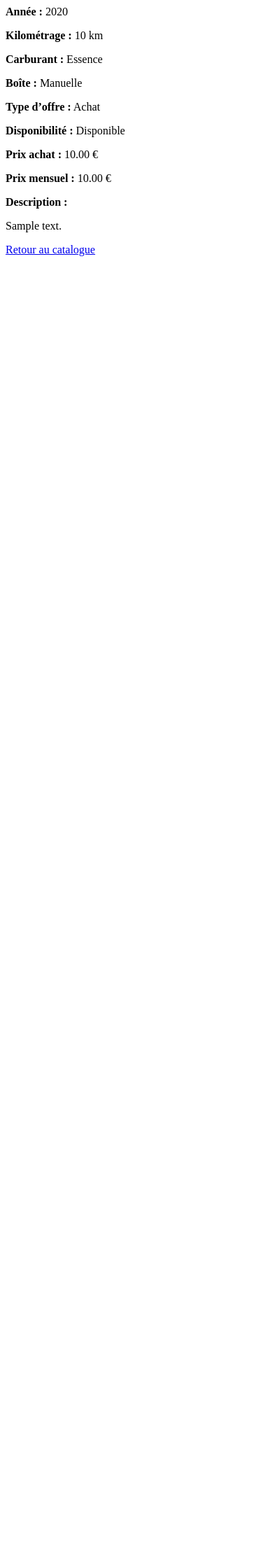
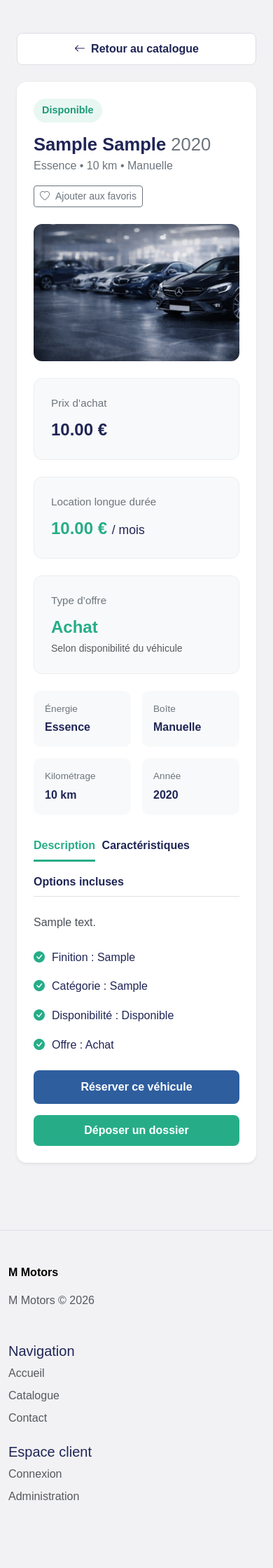
Before and after one commit to Ysaeka/M-Motors, a Django app: page /catalog/1/ in a window 390 px wide. Shown: the part 174-2414 px from the top of the page at 70% size. Before the commit the page ends 540 px from the top, so only its background shows below. Run offline with Django 5.2, Linux system fonts and the light colour scheme; tables that the repository leaves empty hold one stand-in row (values such as "Sample post").

Commit message:
feat: integrate vehicle detail front

```diff
--- a/catalog/templates/catalog/vehicle_detail.html
+++ b/catalog/templates/catalog/vehicle_detail.html
@@ -1,33 +1,175 @@
-<!DOCTYPE html>
-<html lang="fr">
-<head>
-    <meta charset="UTF-8" />
-    <meta name="viewport" content="width=device-width, initial-scale=1" />
-    <title>Détail véhicule</title>
-</head>
-<body>
-    <h1>{{ vehicle.brand }} {{ vehicle.model }}</h1>
+{% extends "base.html" %}
+{% load static %}
 
-    <p><strong>Référence :</strong> {{ vehicle.reference }}</p>
-    <p><strong>Finition :</strong> {{ vehicle.trim|default:"Non renseignée" }}</p>
-    <p><strong>Catégorie :</strong> {{ vehicle.category|default:"Non renseignée" }}</p>
-    <p><strong>Année :</strong> {{ vehicle.year }}</p>
-    <p><strong>Kilométrage :</strong> {{ vehicle.mileage }} km</p>
-    <p><strong>Carburant :</strong> {{ vehicle.get_fuel_type_display }}</p>
-    <p><strong>Boîte :</strong> {{ vehicle.get_gearbox_display }}</p>
-    <p><strong>Type d’offre :</strong> {{ vehicle.get_offer_type_display }}</p>
-    <p><strong>Disponibilité :</strong> {{ vehicle.get_availability_status_display }}</p>
+{% block title %}{{ vehicle.brand }} {{ vehicle.model }} - M Motors{% endblock %}
 
-    {% if vehicle.price_sale %}
-        <p><strong>Prix achat :</strong> {{ vehicle.price_sale }} €</p>
-    {% endif %}
+{% block content %}
+<section class="catalog-hero">
+  <div class="container-fluid px-4 px-lg-5">
+    <h1 class="catalog-hero-title mb-0">Détail du véhicule</h1>
+  </div>
+</section>
 
-    {% if vehicle.price_monthly %}
-        <p><strong>Prix mensuel :</strong> {{ vehicle.price_monthly }} €</p>
-    {% endif %}
+<section class="py-5">
+  <div class="container-fluid px-4 px-lg-5">
+    <div class="mb-4">
+      <a href="{% url 'vehicle_list' %}" class="btn btn-back">
+        <i class="bi bi-arrow-left me-2"></i>Retour au catalogue
+      </a>
+    </div>
 
-    <p><strong>Description :</strong><br>{{ vehicle.description|linebreaks }}</p>
+    <div class="vehicle-detail-card card border-0 shadow-sm">
+      <div class="card-body p-4 p-lg-5">
 
-    <p><a href="/catalog/">Retour au catalogue</a></p>
-</body>
-</html>
+        <div class="d-flex justify-content-between align-items-start flex-wrap gap-3 mb-4">
+          <div>
+            <span class="vehicle-badge">
+              {{ vehicle.get_availability_status_display }}
+            </span>
+
+            <h2 class="vehicle-detail-title mt-3 mb-1">
+              {{ vehicle.brand }} {{ vehicle.model }} <span>{{ vehicle.year }}</span>
+            </h2>
+
+            <p class="vehicle-list-meta mb-0">
+              {{ vehicle.get_fuel_type_display }} • {{ vehicle.mileage }} km • {{ vehicle.get_gearbox_display }}
+            </p>
+
+            {% if request.user.is_staff %}
+              <p class="text-muted mt-2 mb-0">
+                Référence : {{ vehicle.reference }}
+              </p>
+            {% endif %}
+          </div>
+
+          <button class="btn btn-outline-secondary btn-sm" type="button">
+            <i class="bi bi-heart me-2"></i>Ajouter aux favoris
+          </button>
+        </div>
+
+        <div class="vehicle-detail-image-wrapper mb-4">
+          <img
+            src="{% static 'img/concession.png' %}"
+            alt="{{ vehicle.brand }} {{ vehicle.model }}"
+            class="vehicle-detail-image img-fluid w-100"
+          />
+        </div>
+
+        <div class="row g-4 mb-4">
+          {% if vehicle.price_sale %}
+            <div class="col-md-4">
+              <div class="price-box h-100">
+                <p class="price-label mb-2">Prix d’achat</p>
+                <p class="price-value mb-0">{{ vehicle.price_sale }} €</p>
+              </div>
+            </div>
+          {% endif %}
+
+          {% if vehicle.price_monthly %}
+            <div class="col-md-4">
+              <div class="price-box h-100">
+                <p class="price-label mb-2">Location longue durée</p>
+                <p class="rent-value mb-0">{{ vehicle.price_monthly }} € <span>/ mois</span></p>
+              </div>
+            </div>
+          {% endif %}
+
+          <div class="col-md-4">
+            <div class="price-box h-100">
+              <p class="price-label mb-2">Type d’offre</p>
+              <p class="rent-value mb-0">{{ vehicle.get_offer_type_display }}</p>
+              <small class="text-muted">Selon disponibilité du véhicule</small>
+            </div>
+          </div>
+        </div>
+
+        <div class="vehicle-quick-info mb-4">
+          <div class="row g-3">
+            <div class="col-md-3 col-6">
+              <div class="quick-info-item">
+                <span class="quick-info-label">Énergie</span>
+                <span class="quick-info-value">{{ vehicle.get_fuel_type_display }}</span>
+              </div>
+            </div>
+
+            <div class="col-md-3 col-6">
+              <div class="quick-info-item">
+                <span class="quick-info-label">Boîte</span>
+                <span class="quick-info-value">{{ vehicle.get_gearbox_display }}</span>
+              </div>
+            </div>
+
+            <div class="col-md-3 col-6">
+              <div class="quick-info-item">
+                <span class="quick-info-label">Kilométrage</span>
+                <span class="quick-info-value">{{ vehicle.mileage }} km</span>
+              </div>
+            </div>
+
+            <div class="col-md-3 col-6">
+              <div class="quick-info-item">
+                <span class="quick-info-label">Année</span>
+                <span class="quick-info-value">{{ vehicle.year }}</span>
+              </div>
+            </div>
+          </div>
+        </div>
+
+        <ul class="nav vehicle-detail-tabs mb-4">
+          <li class="nav-item">
+            <button class="nav-link active" type="button">Description</button>
+          </li>
+          <li class="nav-item">
+            <button class="nav-link" type="button">Caractéristiques</button>
+          </li>
+          <li class="nav-item">
+            <button class="nav-link" type="button">Options incluses</button>
+          </li>
+        </ul>
+
+        <div class="vehicle-detail-content mb-4">
+          <div class="mb-4">
+            {{ vehicle.description|linebreaks }}
+          </div>
+
+          <div class="row g-3">
+            <div class="col-md-6">
+              <div class="feature-item">
+                <i class="bi bi-check-circle-fill"></i>
+                <span>Finition : {{ vehicle.trim|default:"Non renseignée" }}</span>
+              </div>
+            </div>
+
+            <div class="col-md-6">
+              <div class="feature-item">
+                <i class="bi bi-check-circle-fill"></i>
+                <span>Catégorie : {{ vehicle.category|default:"Non renseignée" }}</span>
+              </div>
+            </div>
+
+            <div class="col-md-6">
+              <div class="feature-item">
+                <i class="bi bi-check-circle-fill"></i>
+                <span>Disponibilité : {{ vehicle.get_availability_status_display }}</span>
+              </div>
+            </div>
+
+            <div class="col-md-6">
+              <div class="feature-item">
+                <i class="bi bi-check-circle-fill"></i>
+                <span>Offre : {{ vehicle.get_offer_type_display }}</span>
+              </div>
+            </div>
+          </div>
+        </div>
+
+        <div class="vehicle-detail-actions d-flex flex-column flex-md-row gap-3">
+          <a href="#" class="btn btn-secondary-detail flex-fill">Réserver ce véhicule</a>
+          <a href="#" class="btn btn-detail flex-fill">Déposer un dossier</a>
+        </div>
+
+      </div>
+    </div>
+  </div>
+</section>
+{% endblock %}
--- a/templates/base.html
+++ b/templates/base.html
@@ -10,6 +10,8 @@
   <link href="https://cdn.jsdelivr.net/npm/bootstrap@5.3.3/dist/css/bootstrap.min.css" rel="stylesheet"/>
   <link rel="stylesheet" href="https://cdn.jsdelivr.net/npm/bootstrap-icons@1.11.3/font/bootstrap-icons.min.css"/>
   <link rel="stylesheet" href="{% static 'CSS/style.css' %}" />
+  <link rel="stylesheet" href="{% static 'CSS/catalog.css' %}" />
+  <link rel="stylesheet" href="{% static 'CSS/vehicle-detail.css' %}" />
 </head>
 
 <body>
```
